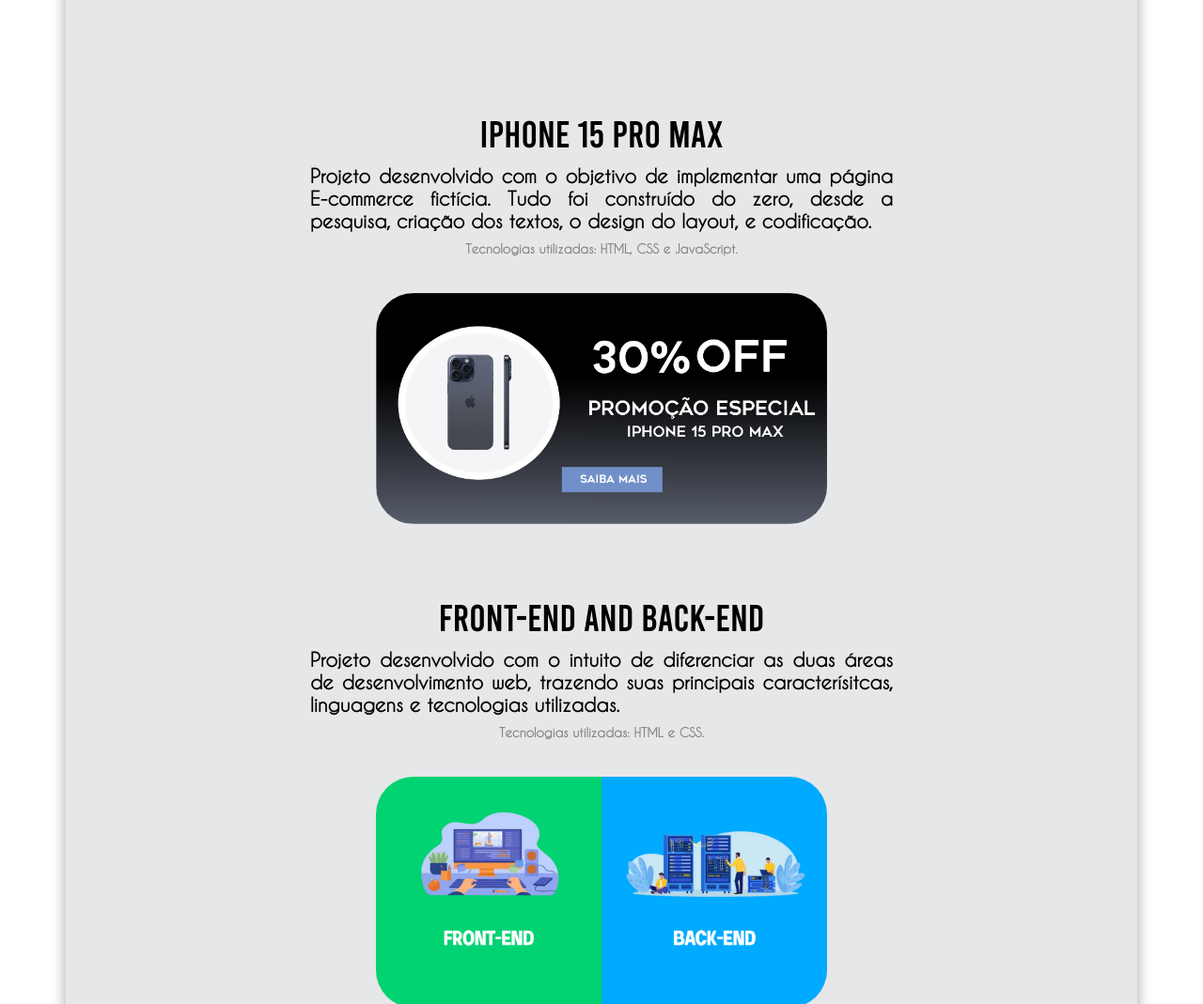
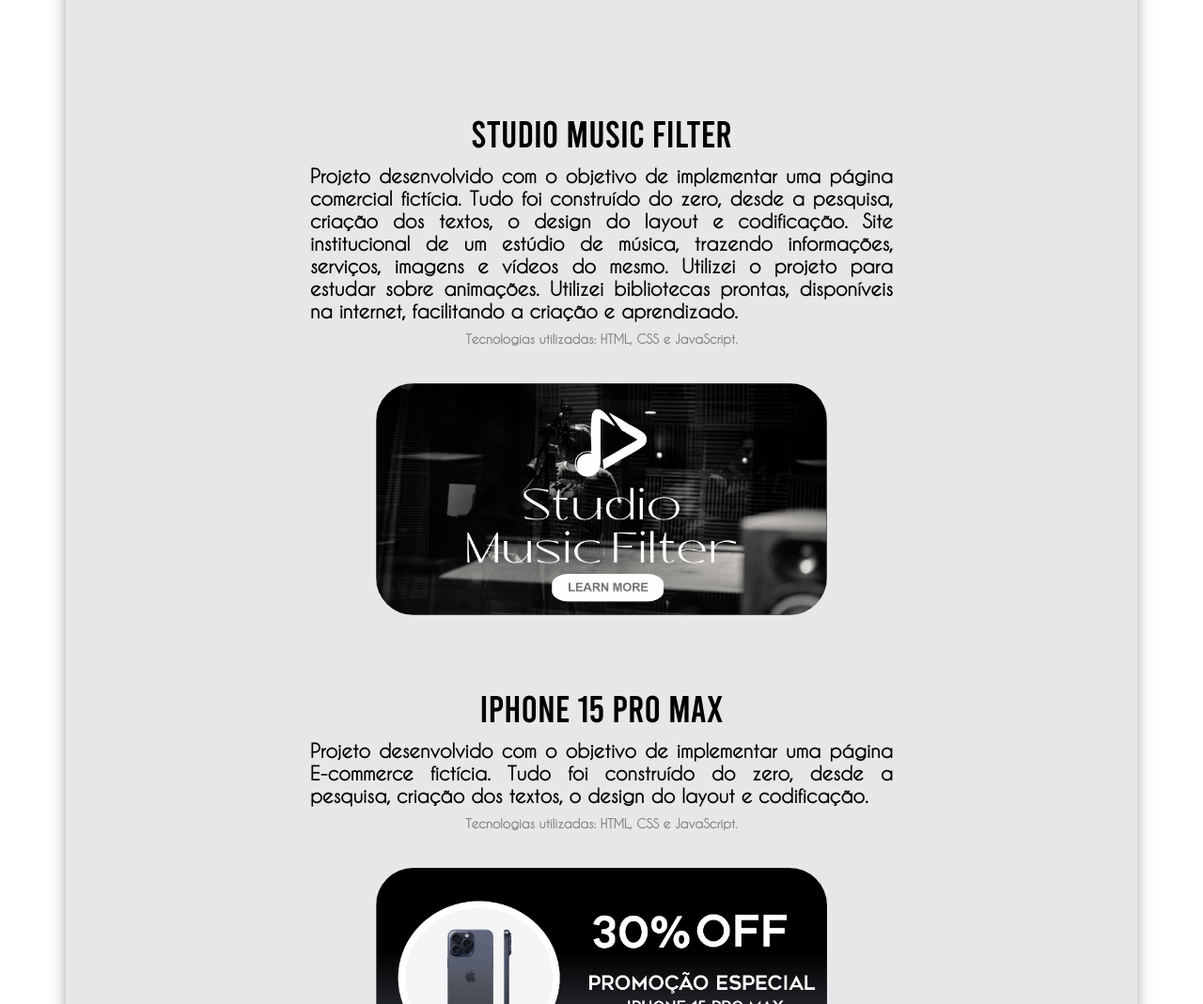
Before and after one commit to AndreViniciusSG/andreviniciussg, a plain HTML site: page index.html in a window 1280 px wide. Shown: the part 1954-3023 px from the top of the page at 94% size. Drawn offline with nearby package versions, Linux system fonts and the light colour scheme.

Commit message:
Adição de um projeto

```diff
--- a/index.html
+++ b/index.html
@@ -47,8 +47,12 @@
 					<h1>Projetos</h1>
 					<h2>Aqui estão alguns dos meus projetos já prontos. Você pode acessa-los clicando sobre eles. <br>Meu repositório de projetos está também disponível para visualização, através do link: <a href="https://github.com/AndreViniciusSG?tab=repositories" target="_blank">https://github.com/AndreViniciusSG?tab=repositories</a>.</h2>
 					<div class="links_projetos">
+						<h3>Studio Music Filter</h3>
+						<h4>Projeto desenvolvido com o objetivo de implementar uma página comercial fictícia. Tudo foi construído do zero, desde a pesquisa, criação dos textos, o design do layout e codificação. Site institucional de um estúdio de música, trazendo informações, serviços, imagens e vídeos do mesmo. Utilizei o projeto para estudar sobre animações. Utilizei bibliotecas prontas, disponíveis na internet, facilitando a criação e aprendizado.</h4>
+						<p>Tecnologias utilizadas: HTML, CSS e JavaScript.</p>
+						<a href="https://andreviniciussg.github.io/studio/" target="_blank"><img id="front" src="images/studio.png"></a>
 						<h3>Iphone 15 Pro Max</h3>
-						<h4>Projeto desenvolvido com o objetivo de implementar uma página E-commerce fictícia. Tudo foi construído do zero, desde a pesquisa, criação dos textos, o design do layout, e codificação.</h4>
+						<h4>Projeto desenvolvido com o objetivo de implementar uma página E-commerce fictícia. Tudo foi construído do zero, desde a pesquisa, criação dos textos, o design do layout e codificação.</h4>
 						<p>Tecnologias utilizadas: HTML, CSS e JavaScript.</p>
 						<a href="https://andreviniciussg.github.io/projeto_iphone15/" target="_blank"><img id="front" src="images/iphone.png"></a>
 						<h3>Front-End and Back-End</h3>
```
Also changed, not shown: images/studio.png (added).
